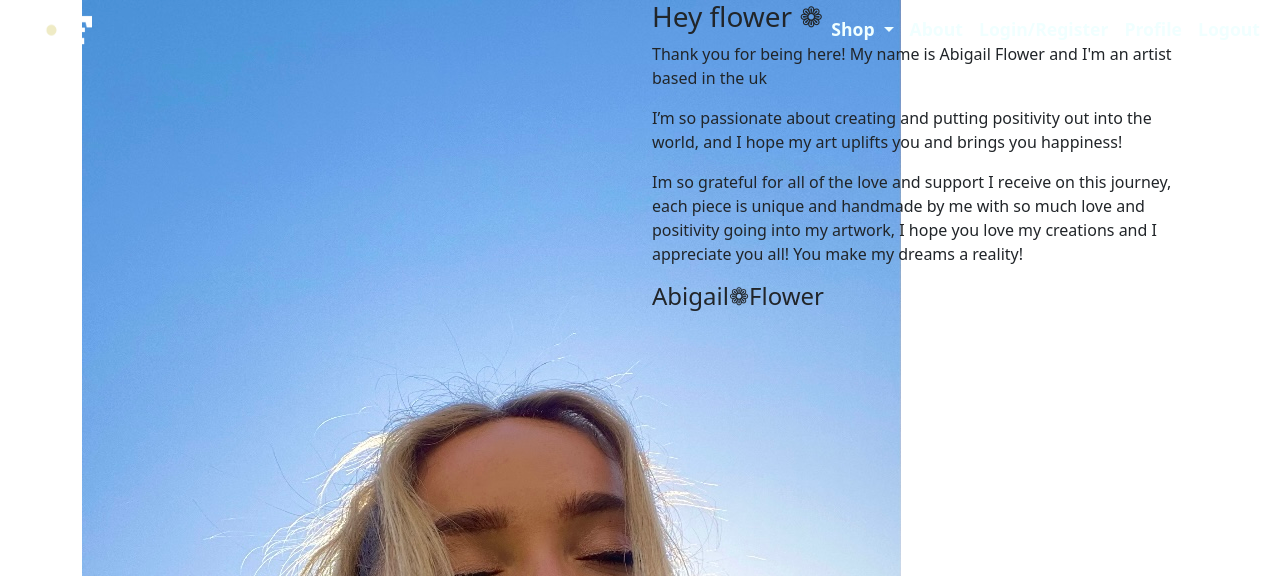
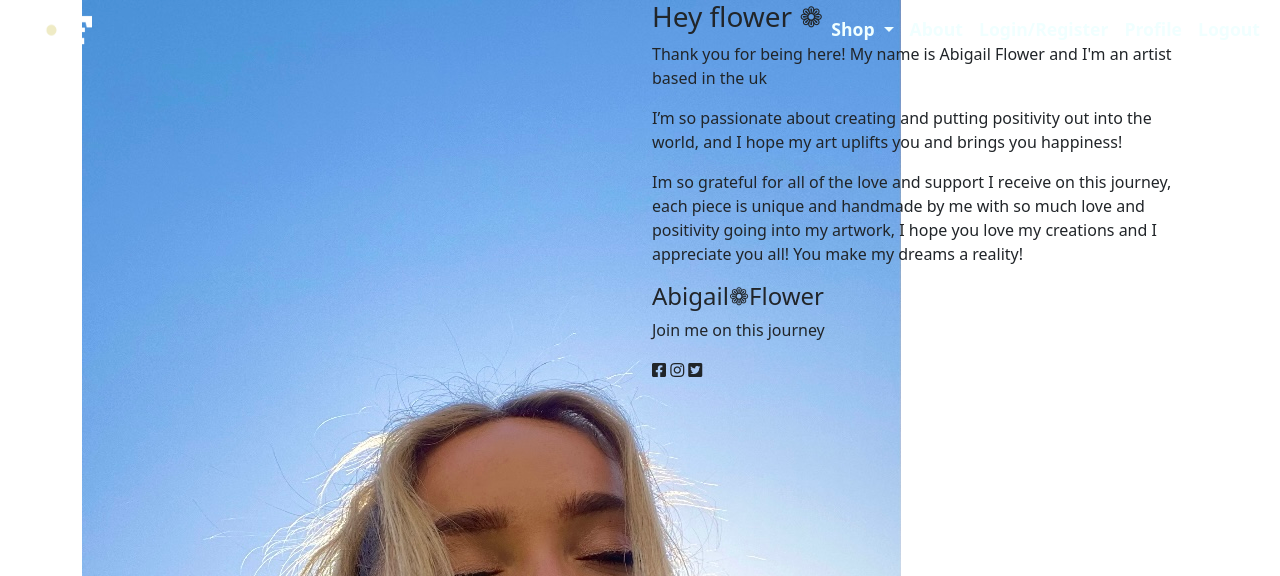
Before and after one commit to DevSteg/ab_flo_art, a Django app: page /about/ in a window 1280 px wide. Shown: the top 576 px of the page. Run offline with Django 3.2, Linux system fonts and the light colour scheme.

Commit message:
Add social links to about template

```diff
--- a/home/templates/home/about.html
+++ b/home/templates/home/about.html
@@ -4,20 +4,28 @@
 {% block content %}
 <div class="container">
     <div class="row about-section">
-        <div class="col-md-6 about-block">
+        <div class="col-md-6">
             <img src="{% static 'img/abi_port.jpeg' %}" class="port-img" alt="Portrait image of Abigail Flower">
         </div>
-        <div class="col-md-6 about-block">
+        <div class="col-md-6">
             <h3 class="p-block-title">Hey flower &#10049;</h3>
             <div class="p-block">
                 <p>Thank you for being here! My name is Abigail Flower and I'm an artist based in the
                     uk</p>
-                <p>I’m so passionate about creating and putting positivity out into the world, and I hope my art uplifts
-                    you and brings you happiness!</p>
-                <p>Im so grateful for all of the love and support I receive on this journey, each piece is unique and
-                    handmade by me with so much love and positivity going into my artwork, I hope you love my creations
-                    and I appreciate you all! You make my dreams a reality!</p>
-                <h4 class="af-sign-off">Abigail&#10049;Flower</h4>
+                <p>I’m so passionate about creating and putting positivity out into the world, and I hope my art
+                    uplifts you and brings you happiness!</p>
+                <p>Im so grateful for all of the love and support I receive on this journey, each piece is
+                    unique and handmade by me with so much love and positivity going into my artwork,
+                    I hope you love my creations and I appreciate you all! You make my dreams a reality!</p>
+            </div>
+            <h4 class="af-sign-off">Abigail&#10049;Flower</h4>
+            <div class="social-cta">
+                <p>Join me on this journey</p>
+                <div class="social-links">
+                    <i class="fab fa-facebook-square"></i>
+                    <i class="fab fa-instagram"></i>
+                    <i class="fab fa-twitter-square"></i>
+                </div>
             </div>
         </div>
     </div>
```
